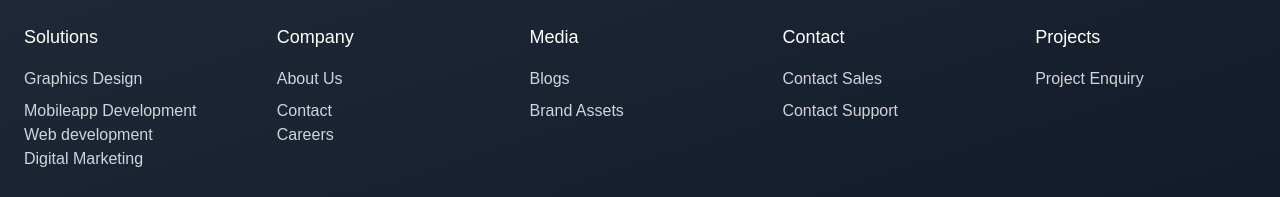
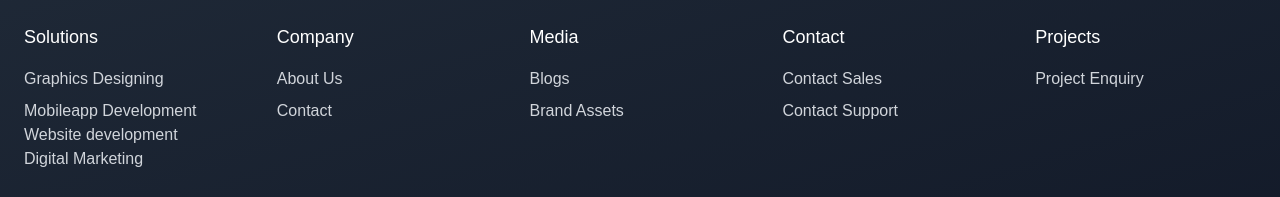
Before and after one commit to kidlocchikapa/lockie-visuals, a React (Create React App) app: page / in a window 1280 px wide. Shown: the part 2854-3051 px from the top of the page. Built offline with nearby package versions, Linux system fonts and the light colour scheme.

Commit message:
tiwelengeno automata lol

```diff
--- a/src/Components/Footer.js
+++ b/src/Components/Footer.js
@@ -226,9 +226,9 @@ const Footer = ({ testimonials = defaultTestimonials }) => {
             <div className="col-span-1">
               <FooterSection title="Solutions">
                 <ul className="space-y-0">
-                  <FooterLink to="/gateway">Graphics Design</FooterLink>
+                  <FooterLink to="/gateway">Graphics Designing</FooterLink>
                   <FooterLink to="/virtual-cards">Mobileapp Development</FooterLink>
-                  <FooterLink to="/mobile-recharge">Web development</FooterLink>
+                  <FooterLink to="/mobile-recharge">Website development</FooterLink>
                   <FooterLink to="/payment-link">Digital Marketing</FooterLink>
                 </ul>
               </FooterSection>
@@ -240,7 +240,7 @@ const Footer = ({ testimonials = defaultTestimonials }) => {
                 <ul className="space-y-0">
                   <FooterLink to="/about-us">About Us</FooterLink>
                   <FooterLink to="/contact">Contact</FooterLink>
-                  <FooterLink to="/careers">Careers</FooterLink>
+
                 </ul>
               </FooterSection>
             </div>
```
